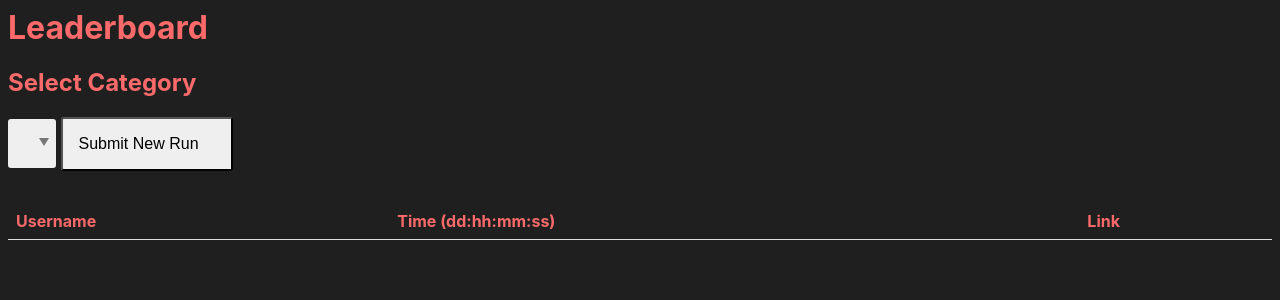
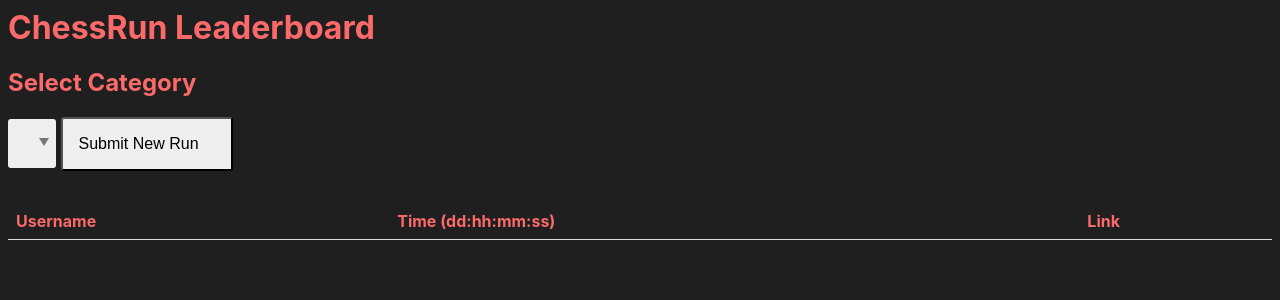
Before and after one commit to etopiei/chessrunext, a PHP site: page / in a window 1280 px wide. Shown: the top 300 px of the page. Run offline with PHP 8.4, Linux system fonts and the light colour scheme; data that the repository does not hold is empty.

Commit message:
Make leaderboard clearer

```diff
--- a/leaderboard/index.php
+++ b/leaderboard/index.php
@@ -3,7 +3,7 @@
 		<link rel="Stylesheet" href="main.css" type="text/css" media="screen">
 	</head>
 	<body>
-		<h1>Leaderboard</h1>
+		<h1>ChessRun Leaderboard</h1>
 		<?php
 			// So here we want to display a leaderboard grabbed from the database
 			// I'm thinking we dump all the categories here now, and then let CSS and JS determine what to show.
```
